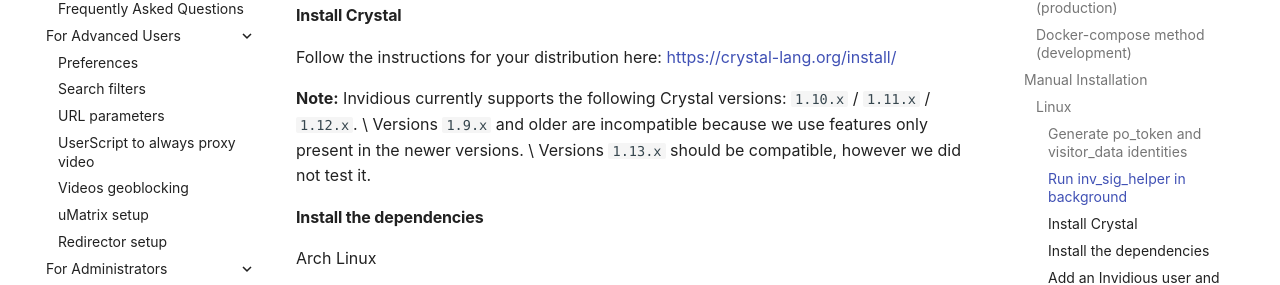
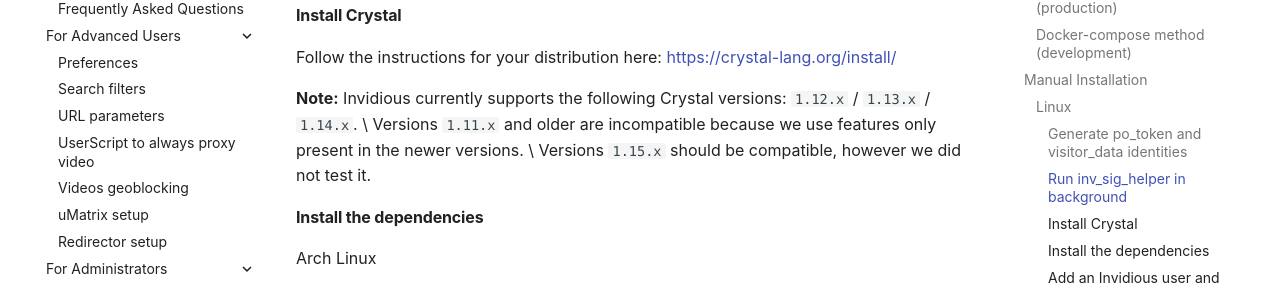
Before and after one commit to iv-org/documentation, an MkDocs documentation site: the page built from docs/installation.md, in a window 1280 px wide and 900 px high, scrolled down 4136 px. Shown: the part 172-457 px from the top of the window. Built offline with MkDocs 1.6.1 and Material for MkDocs 9.7.7, drawn with Linux system fonts in a browser that asks for light colours; comment, search, counter and statistics services are not loaded.

Commit message:
Bump supported crystal versions in manual install (#630)
* Bump supported crystal versions in manual install

* Typo

```diff
--- a/docs/installation.md
+++ b/docs/installation.md
@@ -185,9 +185,9 @@
 
 Follow the instructions for your distribution here: https://crystal-lang.org/install/
 
-**Note:** Invidious currently supports the following Crystal versions: `1.10.x` / `1.11.x` / `1.12.x`. \
-Versions `1.9.x` and older are incompatible because we use features only present in the newer versions. \
-Versions `1.13.x` should be compatible, however we did not test it.
+**Note:** Invidious currently supports the following Crystal versions: `1.12.x` / `1.13.x` / `1.14.x`. \
+Versions `1.11.x` and older are incompatible because we use features only present in the newer versions. \
+Versions `1.15.x` should be compatible, however we did not test it.
 
 #### Install the dependencies
 
```
